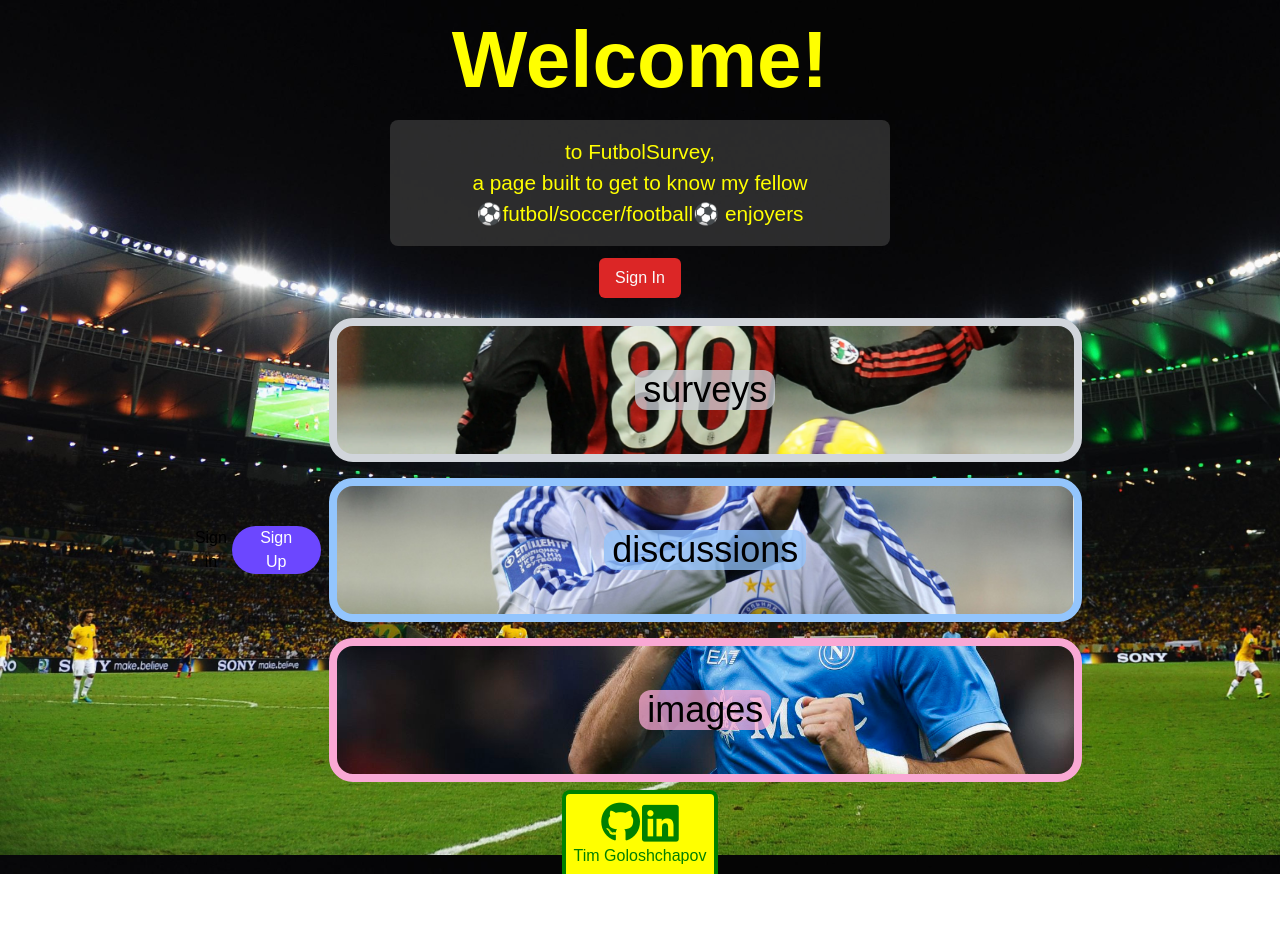
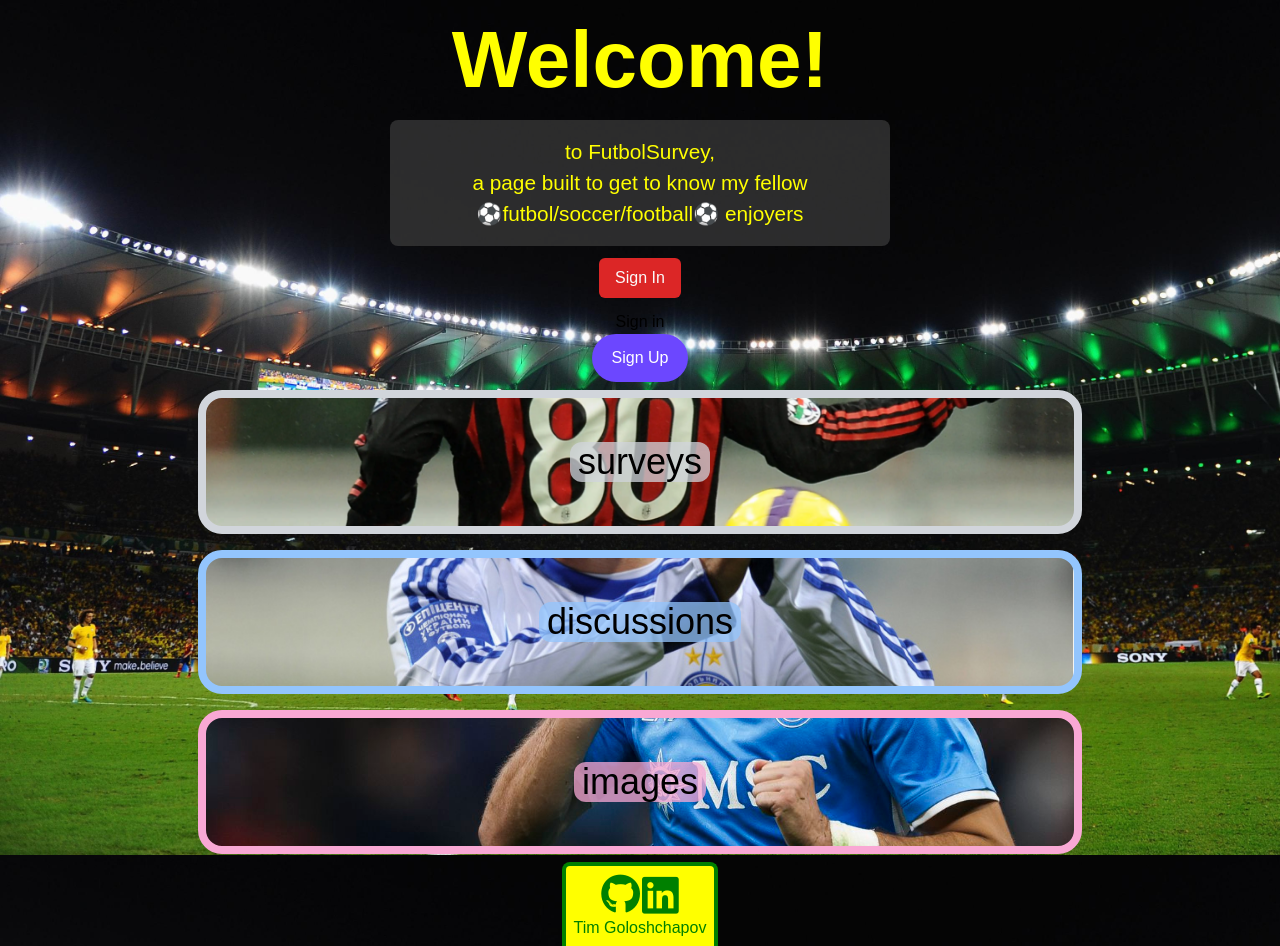
Before and after one commit to Timbobeek/ultrafreshproject, a Next.js app: page / in a window 1280 px wide. Before the commit the page ends 874 px from the top, so only its background shows below. Built offline with nearby package versions, Linux system fonts and the light colour scheme; no server answers; a web font is replaced by a local one.

Commit message:
auth works

```diff
--- a/app/layout.tsx
+++ b/app/layout.tsx
@@ -38,7 +38,7 @@ export default function RootLayout({
         <HeaderProvider>
           <Header />
 
-          <main className="flex-1 flex justify-center items-center w-5/6 sm:w-3/4 xl:w-[900px]">
+          <main className="flex-1 flex flex-col justify-center items-center w-5/6 sm:w-3/4 xl:w-[900px]">
             <ClerkWrapper>
               <div className="w-full max-w-5xl text-center">{children}</div>
             </ClerkWrapper>
--- /dev/null
+++ b/app/sign-in/[[...sign-in]]/page.tsx
@@ -0,0 +1,5 @@
+import { SignIn } from "@clerk/nextjs";
+
+export default function Page() {
+  return <SignIn />;
+}
```
Also changed, not shown: middleware.ts (+8 -2 lines).
